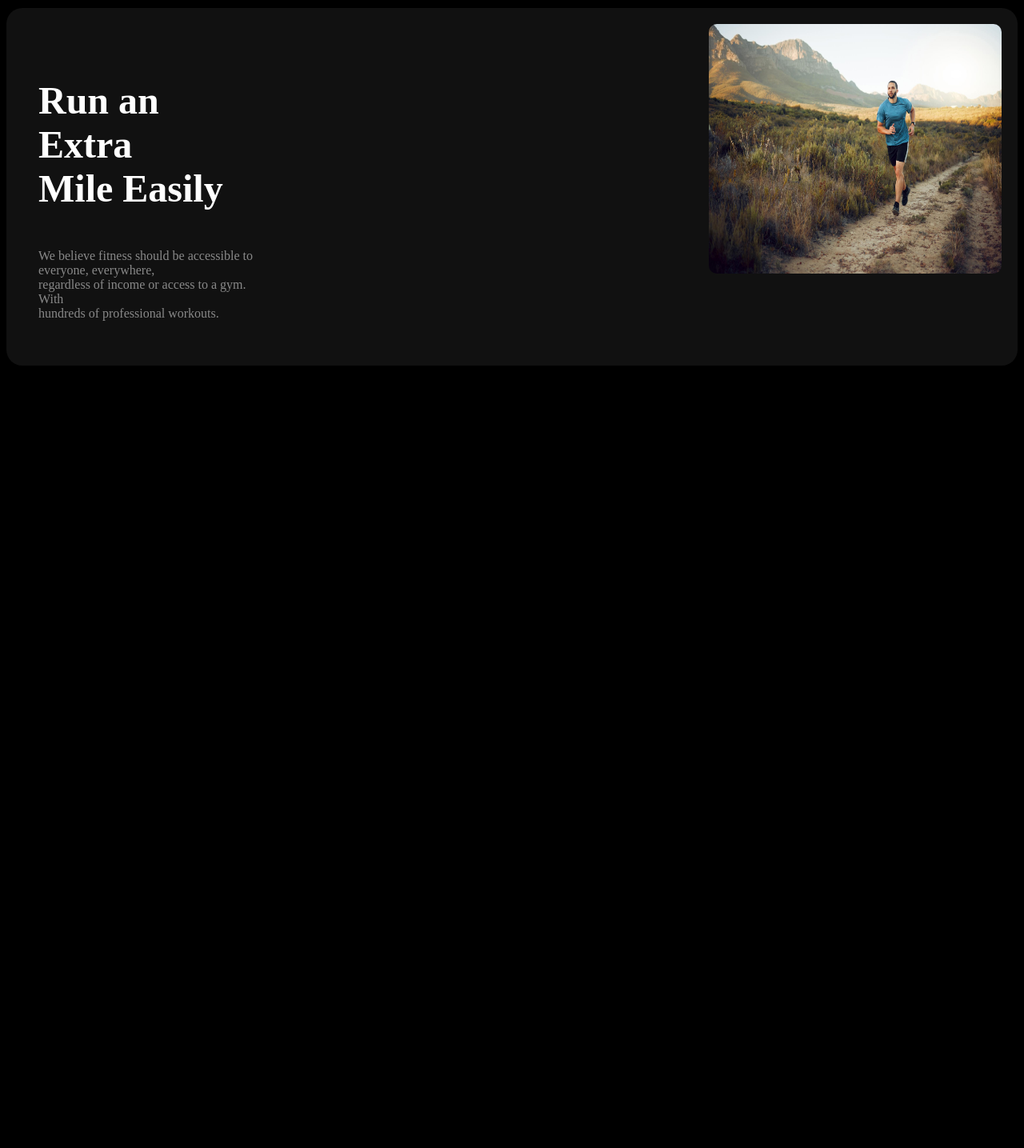
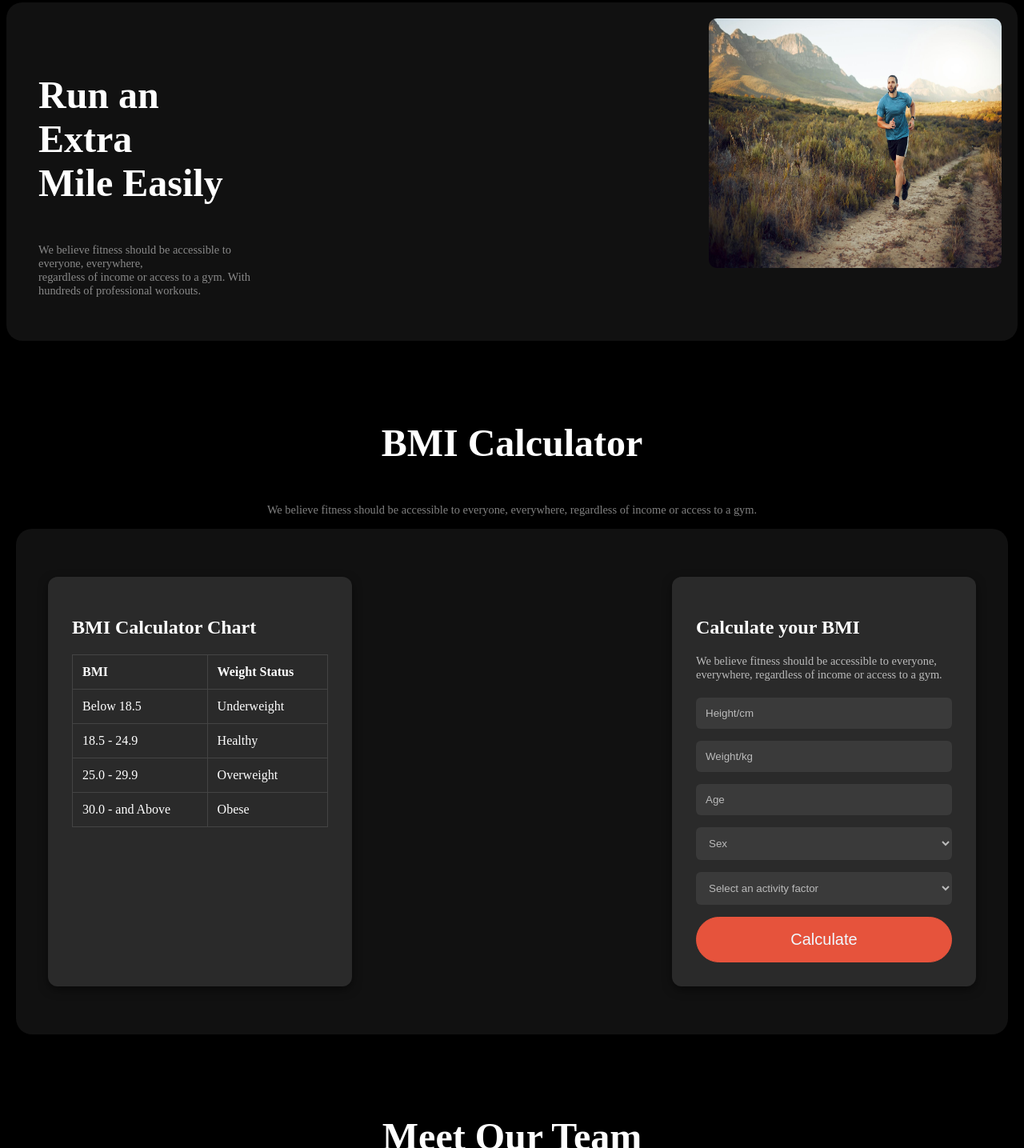
Before and after one commit to mellowmistmihir/versatile-ui, a plain HTML site: page index.html in a window 1280 px wide. Shown: the part 1365-2800 px from the top of the page at 80% size. Before the commit the page ends 1830 px from the top, so only its background shows below. Drawn offline with Linux system fonts and the light colour scheme.

Commit message:
add team section

```diff
--- a/index.html
+++ b/index.html
@@ -85,6 +85,124 @@
            <img  class="extras-img" src="images/run.jpg" alt="">
                   </div>
             </section>
+
+
+            <section class="bmi">
+              <div class="title-con">
+                  <h3 class="bmi-title">BMI Calculator</h3>
+                  <p class="bmi-des text-gray">We believe fitness should be accessible to everyone, everywhere, regardless of income or access to a gym.</p>
+                   <div class="container bg-first">
+    <div class="bmi-chart">
+      <h2>BMI Calculator Chart</h2>
+      <table>
+        <thead>
+          <tr>
+            <th>BMI</th>
+            <th>Weight Status</th>
+          </tr>
+        </thead>
+        <tbody>
+          <tr>
+            <td>Below 18.5</td>
+            <td>Underweight</td>
+          </tr>
+          <tr>
+            <td>18.5 - 24.9</td>
+            <td>Healthy</td>
+          </tr>
+          <tr>
+            <td>25.0 - 29.9</td>
+            <td>Overweight</td>
+          </tr>
+          <tr>
+            <td>30.0 - and Above</td>
+            <td>Obese</td>
+          </tr>
+        </tbody>
+      </table>
+    </div>
+
+    <div class="bmi-calculator">
+      <h2>Calculate your BMI</h2>
+      <p>We believe fitness should be accessible to everyone, everywhere, regardless of income or access to a gym.</p>
+      <form>
+        <input type="number" placeholder="Height/cm" required>
+        <input type="number" placeholder="Weight/kg" required>
+        <input type="number" placeholder="Age" required>
+        <select>
+          <option value="" disabled selected>Sex</option>
+          <option value="male">Male</option>
+          <option value="female">Female</option>
+        </select>
+        <select>
+          <option value="" disabled selected>Select an activity factor</option>
+          <option value="sedentary">Sedentary</option>
+          <option value="light">Lightly Active</option>
+          <option value="moderate">Moderately Active</option>
+          <option value="active">Very Active</option>
+        </select>
+        <button class="btn-primary" type="submit">Calculate</button>
+      </form>
+    </div>
+  </div>
+
+                </div>
+            </section>
+
+
+            <section>
+
+              <div class="teams">
+                <h1 class="team-title">Meet Our Team</h1>
+  <p class="text-gray">We believe fitness should be accessible to everyone, everywhere, regardless of income or access to a gym.</p>
+              </div>
+
+  <div class="team-container bg-first">
+    <div class="team-member">
+      <img class="treiner" src="images/trainer1.png" alt="Jerome Bell">
+      <div class="team-info">
+        <h3>Jerome Bell</h3>
+        <span>Trainer</span>
+      </div>
+    </div>
+    <div class="team-member">
+      <img class="treiner" src="images/trainer2.png" alt="Cameron Williamson">
+      <div class="team-info">
+        <h3>Cameron Williamson</h3>
+        <span>Trainer</span>
+      </div>
+    </div>
+    <div class="team-member">
+      <img class="treiner" src="images/trainer3.png" alt="Darrell Steward">
+      <div class="team-info">
+        <h3>Darrell Steward</h3>
+        <span>Trainer</span>
+      </div>
+    </div>
+    <div class="team-member">
+      <img class="treiner" src="images/trainer4.png" alt="Dianne Russell">
+      <div class="team-info">
+        <h3>Dianne Russell</h3>
+        <span>Trainer</span>
+      </div>
+    </div>
+    <div class="team-member">
+      <img class="treiner" src="images/trainer5.png" alt="Cody Fisher">
+      <div class="team-info">
+        <h3>Cody Fisher</h3>
+        <span>Trainer</span>
+      </div>
+    </div>
+    <div class="team-member">
+      <img class="treiner" src="images/trainer6.png" alt="Theresa Webb">
+      <div class="team-info">
+        <h3>Theresa Webb</h3>
+        <span>Trainer</span>
+      </div>
+    </div>
+  </div>
+
+            </section>
     </main>
     <footer>
 
--- a/styles/style.css
+++ b/styles/style.css
@@ -181,3 +181,130 @@ font-weight: 900;
 .extra-conteiner{
     margin: 40px;
 }
+
+
+/* bmi styles */
+
+.title-con{
+    justify-items: center;
+
+}
+
+.bmi-title{
+    font-size: 3rem;
+    font-weight: 800;
+}
+
+/* table styles */
+
+.container {
+  display: flex;
+  justify-content: space-around;
+  padding: 60px 40px;
+  flex-wrap: wrap;
+  gap: 400px;
+}
+
+.bmi-chart, .bmi-calculator {
+  background-color: #2a2a2a;
+  padding: 30px;
+  border-radius: 12px;
+  box-shadow: 0 4px 12px rgba(0,0,0,0.5);
+  width: 320px;
+}
+
+h2 {
+  font-size: 1.5rem;
+  margin-bottom: 20px;
+}
+
+table {
+  width: 100%;
+  border-collapse: collapse;
+  margin-top: 10px;
+}
+
+table, th, td {
+  border: 1px solid #444;
+}
+
+th, td {
+  padding: 12px;
+  text-align: left;
+}
+
+form {
+  display: flex;
+  flex-direction: column;
+  gap: 15px;
+  margin-top: 20px;
+}
+
+input, select {
+  padding: 12px;
+  border: none;
+  border-radius: 6px;
+  background-color: #3a3a3a;
+  color: #fff;
+}
+
+input::placeholder, select {
+  color: #bbb;
+}
+
+
+
+
+
+
+
+p {
+  font-size: 0.9rem;
+  color: #bbb;
+}
+
+ /* team styles */
+         .team-title{
+            font-size: 3rem;
+            font-weight: 800;
+         }
+
+         .teams{
+            justify-items: center;
+         }
+  .team-container {
+      display: grid;
+      grid-template-columns: repeat(3,1fr);
+      gap: 20px;
+      padding: 40px;
+
+
+    }
+    .team-member {
+      position: relative;
+      overflow: hidden;
+      border-radius: 10px;
+    }
+
+    .team-info {
+      position: absolute;
+      bottom: 0;
+      left: 0;
+      width: 100%;
+      padding: 20px;
+
+      text-align: left;
+    }
+    .team-info h3 {
+      margin: 0;
+      font-size: 1.25rem;
+      font-weight: bold;
+    }
+    .team-info span {
+      font-size: 0.9rem;
+      color: #ccc;
+    }
+.treiner{
+    width: 326px;
+    height: 272px;
+}
```
